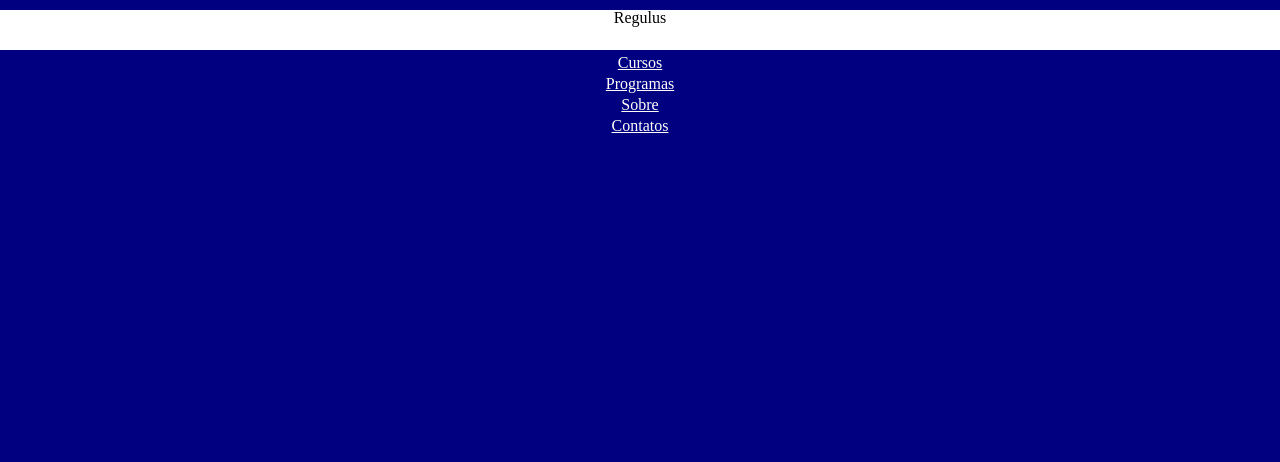
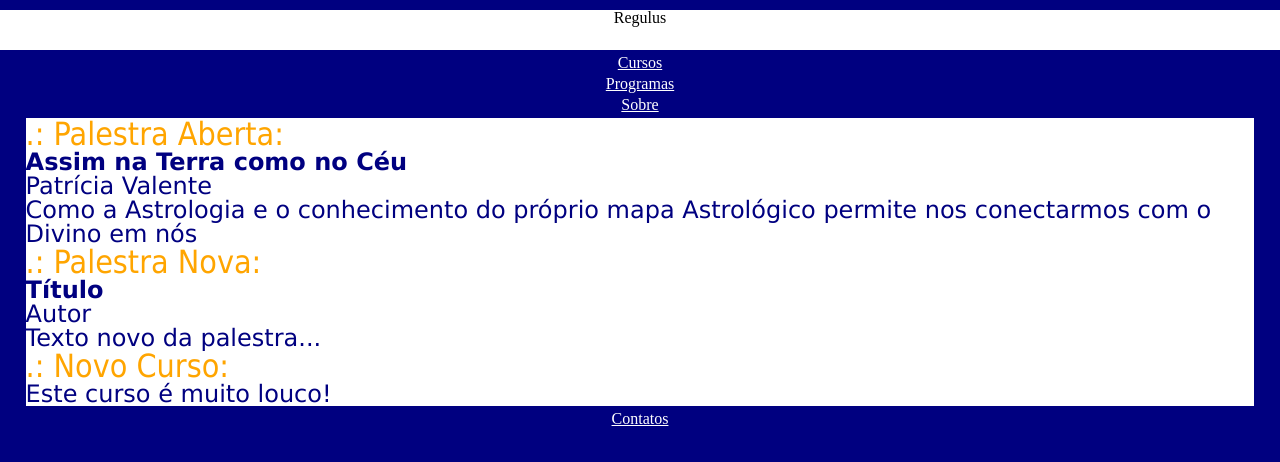
Before and after one commit to afucher/site_regulus, a plain HTML site: page index.html in a window 1280 px wide. Drawn offline with Linux system fonts and the light colour scheme.

Commit message:
criação de pagina inicial

```diff
--- a/css/index.css
+++ b/css/index.css
@@ -22,3 +22,29 @@ header h1{
 	margin-top: 10px;
 	background-color: #FFF;
 }
+
+div.content{
+	width: 96%;
+	background-color: #FFF;
+	margin: 0 auto 0 auto;
+}
+
+section h2{
+	font-family: Tahoma;
+	font-size: 2em;
+	color: orange;
+}
+
+section h3, section p{
+	font-family: Verdana;
+	font-size: 1.5em;
+	color: #000080;
+}
+
+section h3{
+	font-weight: bold;
+}
+
+section h2:before{
+	content: ".: ";
+}
--- a/index.html
+++ b/index.html
@@ -1,9 +1,11 @@
+<!DOCTYPE html>
 <html>
 	<head>
 		<title>Regulus</title>
 		<link rel="stylesheet" type="text/css" href="css/index.css">
 		<link rel="stylesheet" type="text/css" href="css/reset.css">
 		<meta name="viewport" content="width=device-width">
+		<meta charset="utf-8">
 	</head>
 	<body>
 		<header>
@@ -16,6 +18,24 @@
 				</ul>
 			</nav>
 		</header>
+		<div class="content">
+			<section>
+				<h2>Palestra Aberta:</h2>
+				<h3>Assim na Terra como no Céu</h3>
+				<p>Patrícia Valente</p>
+				<p>Como a Astrologia e o conhecimento do próprio mapa Astrológico permite nos conectarmos com o Divino em nós</p>
+			</section>
+			<section>
+				<h2>Palestra Nova:</h2>
+				<h3>Título</h3>
+				<p>Autor</p>
+				<p>Texto novo da palestra...</p>
+			</section>
+			<section>
+				<h2>Novo Curso:</h2>
+				<p>Este curso é muito louco!</p>
+			</section>
+		</div>
 		<footer>
 			<ul>
 				<li><a href="#">Contatos</a></li>
```
